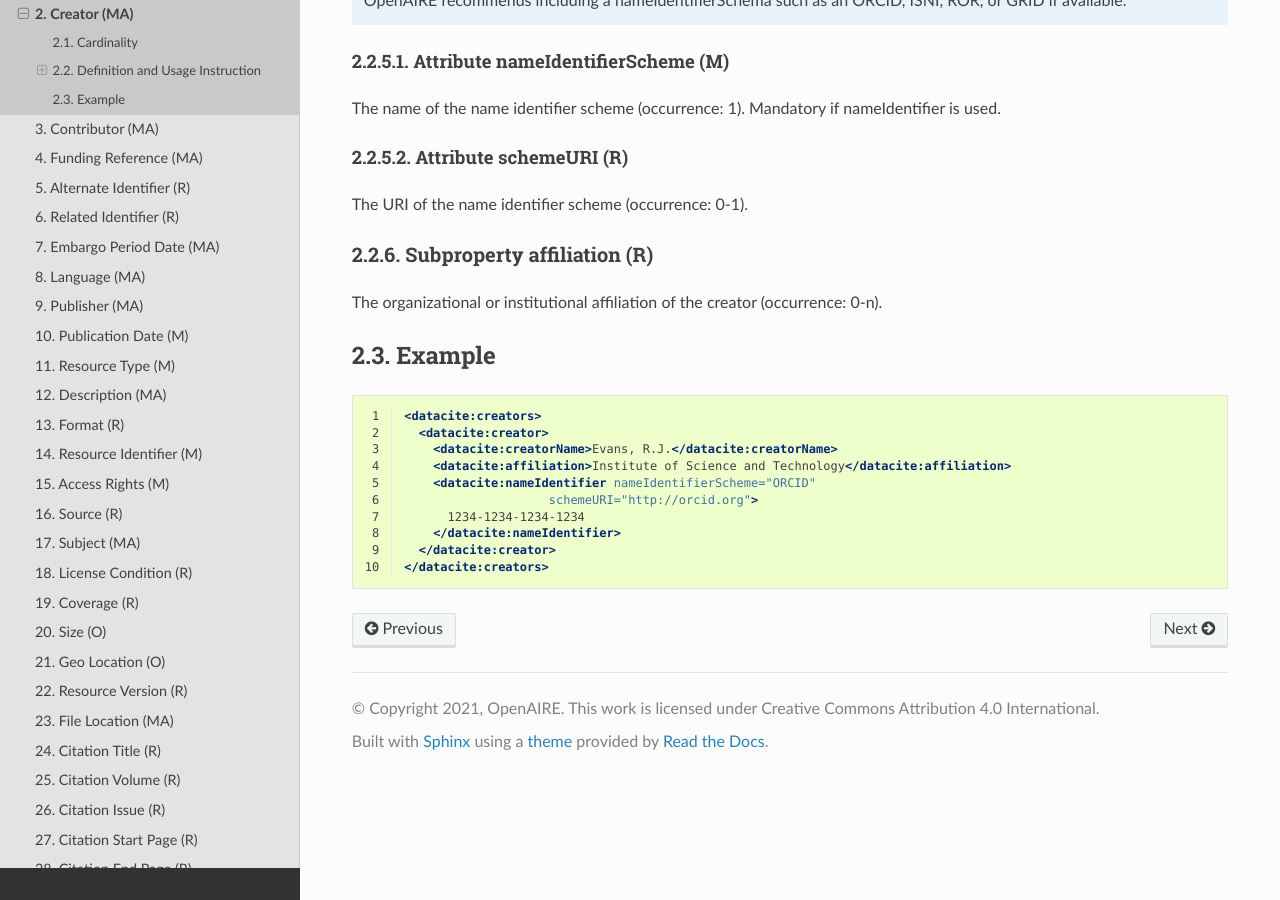
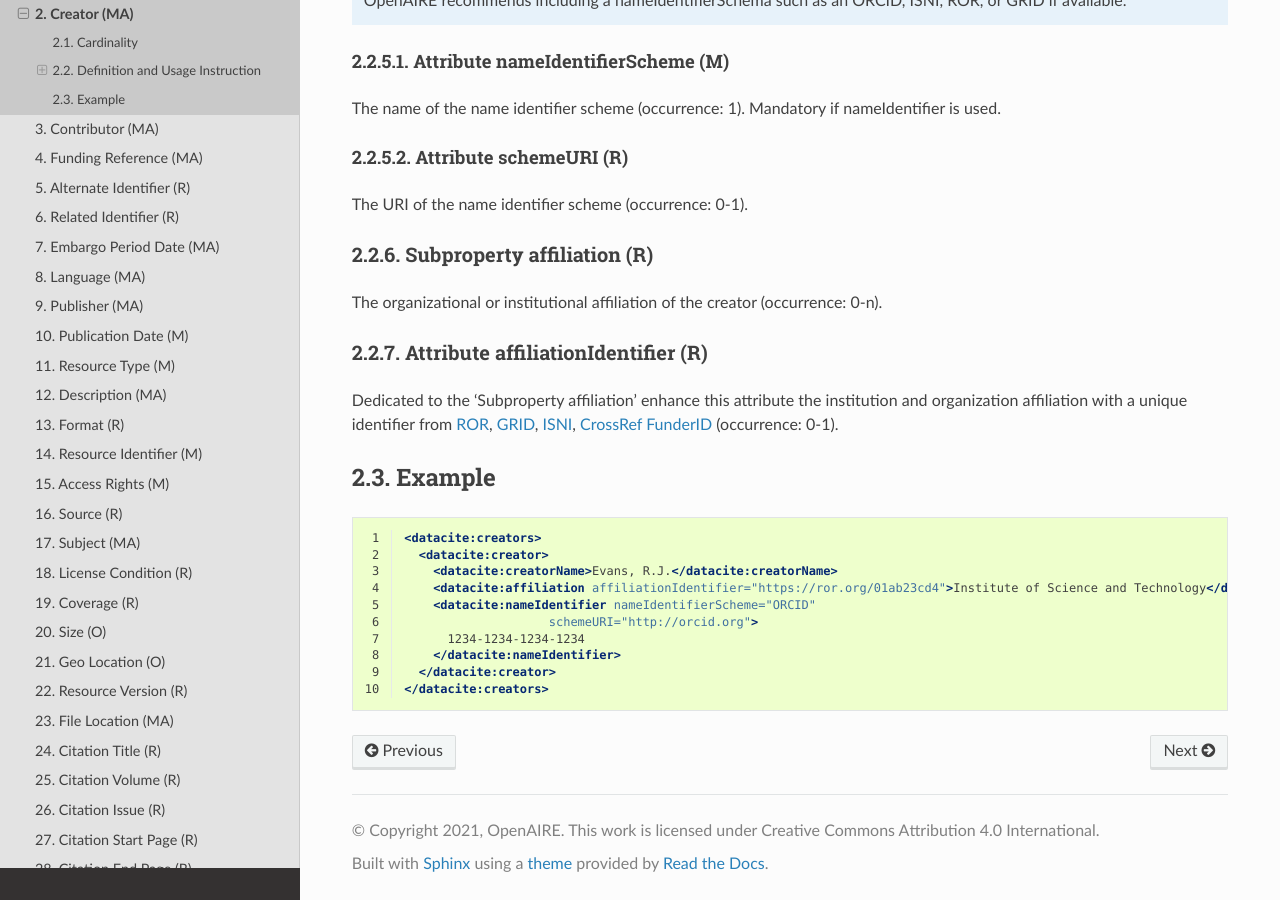
Before and after one commit to openaire/guidelines-literature-repositories, a Sphinx documentation site: the page built from docs/field_creator.rst, in a window 1280 px wide and 900 px high, scrolled down 1439 px. Built offline with Sphinx 7.4.7 and the Read the Docs theme 2.0.0, drawn with Linux system fonts in a browser that asks for light colours; a script that is not in the unit is left out; some of the changed text lies outside the part shown.

Commit message:
update cardinality #36

```diff
--- a/docs/field_creator.rst
+++ b/docs/field_creator.rst
@@ -95,6 +95,12 @@ Subproperty affiliation (R)
 
 The organizational or institutional affiliation of the creator (occurrence: 0-n).
 
+Attribute affiliationIdentifier (R)
+-----------------------------------
+
+Dedicated to the 'Subproperty affiliation' enhance this attribute the institution and organization affiliation with a
+unique identifier from `ROR <https://ror.org>`_, `GRID <https://www.grid.ac/>`_, `ISNI <https://isni.org/>`_, `CrossRef FunderID <https://www.crossref.org/services/funder-registry/>`_ (occurrence: 0-1).
+
 Example
 ~~~~~~~
 .. code-block:: xml
@@ -103,7 +109,7 @@ Example
    <datacite:creators>
      <datacite:creator>
        <datacite:creatorName>Evans, R.J.</datacite:creatorName>
-       <datacite:affiliation>Institute of Science and Technology</datacite:affiliation>
+       <datacite:affiliation affiliationIdentifier="https://ror.org/01ab23cd4">Institute of Science and Technology</datacite:affiliation>
        <datacite:nameIdentifier nameIdentifierScheme="ORCID"
                        schemeURI="http://orcid.org">
          1234-1234-1234-1234
```
Also changed, not shown: other parts of docs/field_creator.rst (+2 -2 lines).
